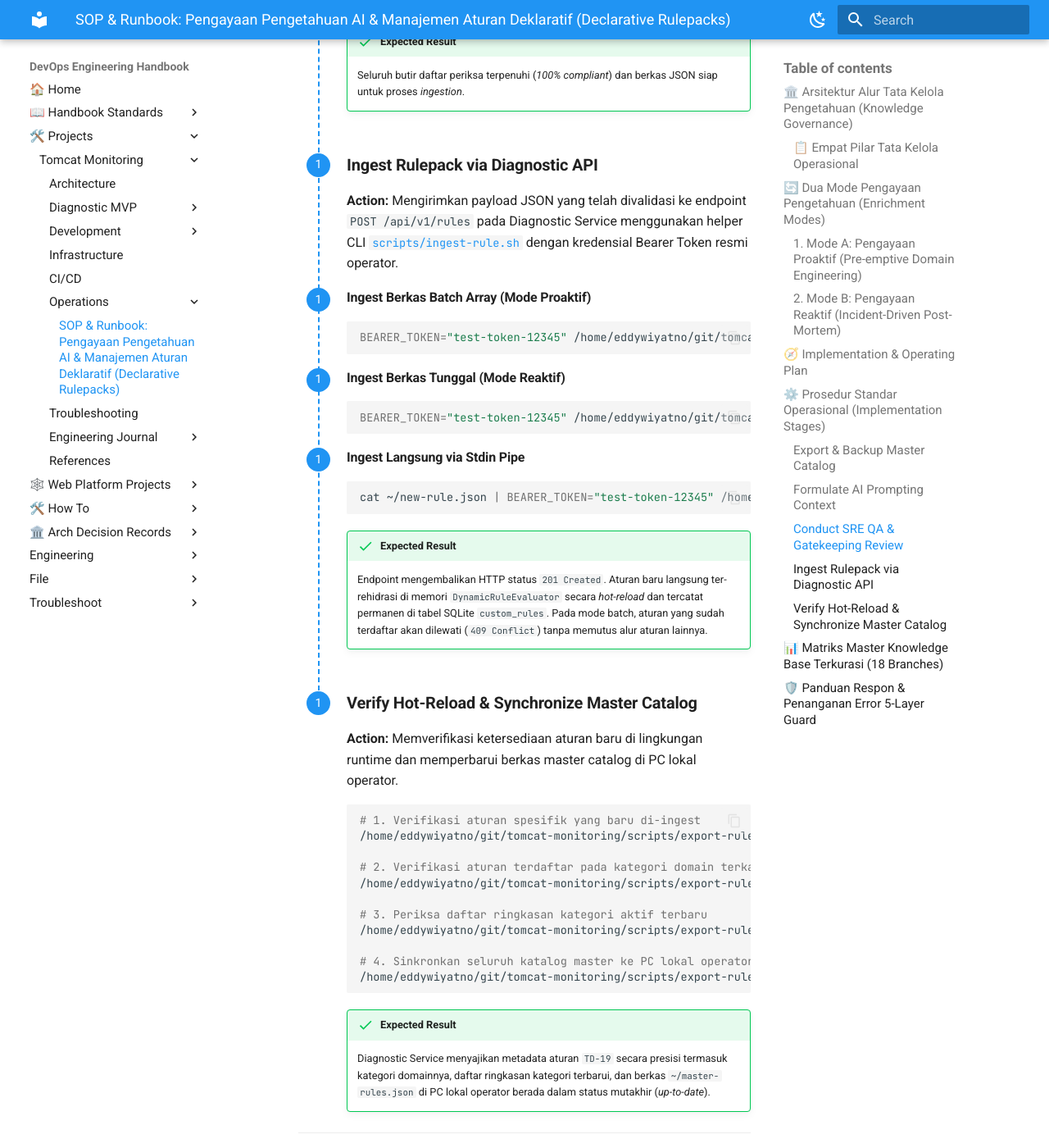
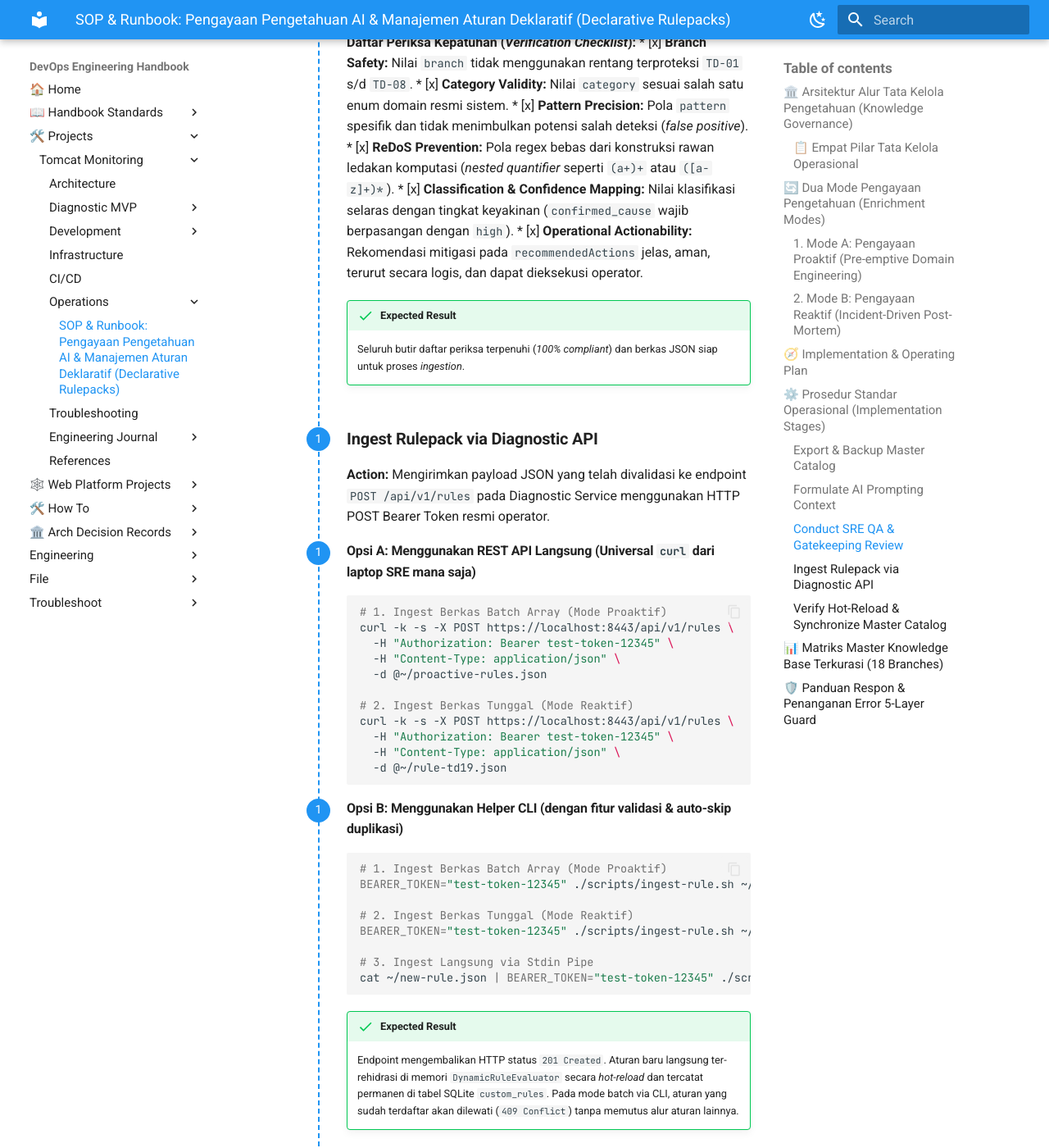
Before and after one commit to edkas07-oss/devops-handbook, an MkDocs documentation site: the page built from docs/projects/tomcat-monitoring/operations/ai-knowledge-enrichment-and-rule-management-runbook.md, in a window 1280 px wide and 1400 px high, scrolled down 7584 px. Shown: the whole window at 82% size. Built offline with MkDocs 1.6.1 and Material for MkDocs 9.7.7, drawn with Linux system fonts in a browser that asks for light colours; some of the changed text lies outside the part shown.

Commit message:
docs(runbook): standardize SOP with universal REST API curl options and helper CLI

````diff
--- a/docs/projects/tomcat-monitoring/operations/ai-knowledge-enrichment-and-rule-management-runbook.md
+++ b/docs/projects/tomcat-monitoring/operations/ai-knowledge-enrichment-and-rule-management-runbook.md
@@ -10,7 +10,7 @@ Sistem mengadopsi prinsip **Human-in-the-Loop Governance** di mana kecerdasan bu
 
 ```mermaid
 flowchart TD
-    subgraph SRE_Env["Lingkungan Operator SRE (PC Lokal)"]
+    subgraph SRE_Env["Laptop Operator SRE (Remote / Local)"]
         MC["<b>Master Rules Catalog</b><br/>(master-rules.json)"]
         PROMPT["<b>AI Prompt Formulation</b><br/>(Domain / Log Evidence)"]
         QA["<b>SRE QA Review</b><br/>(Pattern & SOP Check)"]
@@ -20,8 +20,8 @@ flowchart TD
         LLM["<b>LLM Analyzer</b><br/>(Gemini / Claude / GPT)"]
     end
 
-    subgraph Runtime_Env["DevOps Lab Container Network"]
-        API["<b>Diagnostic Service API</b><br/>POST /api/v1/rules<br/>(Port 8443 TLS)"]
+    subgraph Runtime_Env["Monitoring Platform Network"]
+        API["<b>Diagnostic Service REST API</b><br/>POST /api/v1/rules<br/>(Port 8443 TLS)"]
         GUARD["<b>5-Layer Ingestion Guard</b><br/>Auth • Schema • Collision<br/>Immutability • Payload Size"]
         ENGINE["<b>Dynamic Rule Evaluator</b><br/>(In-Memory RAM Engine)"]
         DB[("<b>SQLite Database</b><br/>(custom_rules table)")]
@@ -30,11 +30,11 @@ flowchart TD
     MC --> PROMPT
     PROMPT -->|"Kirim Konteks"| LLM
     LLM -->|"JSON Rulepack"| QA
-    QA -->|"Ingest via CLI"| API
+    QA -->|"REST API / curl / CLI"| API
     API --> GUARD
     GUARD -->|"Hot-Reload"| ENGINE
     GUARD -->|"Persistensi"| DB
-    DB -.->|"Ekspor & Verifikasi"| MC
+    DB -.->|"GET /api/v1/rules"| MC
 ```
 
 ### 📋 Empat Pilar Tata Kelola Operasional
@@ -147,23 +147,34 @@ sequenceDiagram
 
 ### Export & Backup Master Catalog
 
-**Action:** Mengambil salinan seluruh aturan diagnosis aktif atau memeriksa daftar kategori dari Diagnostic Service dan menyimpannya ke direktori kerja PC lokal operator.
+**Action:** Mengambil salinan seluruh aturan diagnosis aktif atau memeriksa daftar kategori dari Diagnostic Service REST API (`https://<DIAGNOSTIC_HOST>:8443/api/v1/rules`) dan menyimpannya ke berkas kerja lokal operator (`~/master-rules.json`).
 
+#### Opsi A: Menggunakan REST API Langsung (Universal `curl` dari laptop SRE mana saja)
+```bash
+# 1. Ekspor seluruh katalog master aktif ke berkas lokal
+curl -k -s -H "Authorization: Bearer test-token-12345" \
+  https://localhost:8443/api/v1/rules > ~/master-rules.json
+
+# 2. Atau ekspor per kategori failure domain spesifik
+curl -k -s -H "Authorization: Bearer test-token-12345" \
+  "https://localhost:8443/api/v1/rules?category=database_persistence"
+```
+
+#### Opsi B: Menggunakan Helper CLI (dari direktori repositori tomcat-monitoring)
 ```bash
 # 1. Menampilkan daftar ringkasan seluruh kategori aktif beserta jumlah aturan
-/home/eddywiyatno/git/tomcat-monitoring/scripts/export-rules.sh --categories
+./scripts/export-rules.sh --categories
 
 # 2. Ekspor seluruh katalog aturan aktif ke berkas lokal
-/home/eddywiyatno/git/tomcat-monitoring/scripts/export-rules.sh > ~/master-rules.json
+./scripts/export-rules.sh > ~/master-rules.json
 
 # 3. Atau ekspor per kategori failure domain spesifik
-/home/eddywiyatno/git/tomcat-monitoring/scripts/export-rules.sh --category database_persistence
-/home/eddywiyatno/git/tomcat-monitoring/scripts/export-rules.sh --category jvm_memory
+./scripts/export-rules.sh --category database_persistence
 ```
 
 !!! success "Expected Result"
 
-    Operator dapat melihat daftar ringkasan kategori aktif di terminal, dan berkas `master-rules.json` tersimpan di PC lokal operator dalam format JSON terstruktur yang memuat seluruh deklarasi aturan aktif (`TD-09` s/d `TD-18`) beserta kategori domainnya.
+    Operator menerima respons HTTP 200 OK dan berkas `~/master-rules.json` tersimpan di PC lokal operator dalam format JSON terstruktur yang memuat seluruh deklarasi aturan aktif (`TD-09` s/d `TD-18`) beserta kategori domainnya.
 
 </div>
 
@@ -260,26 +271,38 @@ Lalu simpan output jsonnya kedalam file ~/rule-td19.json
 
 ### Ingest Rulepack via Diagnostic API
 
-**Action:** Mengirimkan payload JSON yang telah divalidasi ke endpoint `POST /api/v1/rules` pada Diagnostic Service menggunakan helper CLI [`scripts/ingest-rule.sh`](file:///home/eddywiyatno/git/tomcat-monitoring/scripts/ingest-rule.sh) dengan kredensial Bearer Token resmi operator.
+**Action:** Mengirimkan payload JSON yang telah divalidasi ke endpoint `POST /api/v1/rules` pada Diagnostic Service menggunakan HTTP POST Bearer Token resmi operator.
 
-#### Ingest Berkas Batch Array (Mode Proaktif)
+#### Opsi A: Menggunakan REST API Langsung (Universal `curl` dari laptop SRE mana saja)
 ```bash
-BEARER_TOKEN="test-token-12345" /home/eddywiyatno/git/tomcat-monitoring/scripts/ingest-rule.sh ~/proactive-rules.json
+# 1. Ingest Berkas Batch Array (Mode Proaktif)
+curl -k -s -X POST https://localhost:8443/api/v1/rules \
+  -H "Authorization: Bearer test-token-12345" \
+  -H "Content-Type: application/json" \
+  -d @~/proactive-rules.json
+
+# 2. Ingest Berkas Tunggal (Mode Reaktif)
+curl -k -s -X POST https://localhost:8443/api/v1/rules \
+  -H "Authorization: Bearer test-token-12345" \
+  -H "Content-Type: application/json" \
+  -d @~/rule-td19.json
 ```
 
-#### Ingest Berkas Tunggal (Mode Reaktif)
+#### Opsi B: Menggunakan Helper CLI (dengan fitur validasi & auto-skip duplikasi)
 ```bash
-BEARER_TOKEN="test-token-12345" /home/eddywiyatno/git/tomcat-monitoring/scripts/ingest-rule.sh ~/rule-td19.json
-```
+# 1. Ingest Berkas Batch Array (Mode Proaktif)
+BEARER_TOKEN="test-token-12345" ./scripts/ingest-rule.sh ~/proactive-rules.json
 
-#### Ingest Langsung via Stdin Pipe
-```bash
-cat ~/new-rule.json | BEARER_TOKEN="test-token-12345" /home/eddywiyatno/git/tomcat-monitoring/scripts/ingest-rule.sh -
+# 2. Ingest Berkas Tunggal (Mode Reaktif)
+BEARER_TOKEN="test-token-12345" ./scripts/ingest-rule.sh ~/rule-td19.json
+
+# 3. Ingest Langsung via Stdin Pipe
+cat ~/new-rule.json | BEARER_TOKEN="test-token-12345" ./scripts/ingest-rule.sh -
 ```
 
 !!! success "Expected Result"
 
-    Endpoint mengembalikan HTTP status `201 Created`. Aturan baru langsung ter-rehidrasi di memori `DynamicRuleEvaluator` secara *hot-reload* dan tercatat permanen di tabel SQLite `custom_rules`. Pada mode batch, aturan yang sudah terdaftar akan dilewati (`409 Conflict`) tanpa memutus alur aturan lainnya.
+    Endpoint mengembalikan HTTP status `201 Created`. Aturan baru langsung ter-rehidrasi di memori `DynamicRuleEvaluator` secara *hot-reload* dan tercatat permanen di tabel SQLite `custom_rules`. Pada mode batch via CLI, aturan yang sudah terdaftar akan dilewati (`409 Conflict`) tanpa memutus alur aturan lainnya.
 
 </div>
 
@@ -287,20 +310,29 @@ cat ~/new-rule.json | BEARER_TOKEN="test-token-12345" /home/eddywiyatno/git/tomc
 
 ### Verify Hot-Reload & Synchronize Master Catalog
 
-**Action:** Memverifikasi ketersediaan aturan baru di lingkungan runtime dan memperbarui berkas master catalog di PC lokal operator.
+**Action:** Memverifikasi ketersediaan aturan baru di lingkungan runtime dan menyinkronkan kembali berkas master catalog di PC lokal operator.
 
+#### Opsi A: Menggunakan REST API Langsung (Universal `curl`)
 ```bash
 # 1. Verifikasi aturan spesifik yang baru di-ingest
-/home/eddywiyatno/git/tomcat-monitoring/scripts/export-rules.sh TD-19
+curl -k -s -H "Authorization: Bearer test-token-12345" \
+  https://localhost:8443/api/v1/rules/TD-19
 
-# 2. Verifikasi aturan terdaftar pada kategori domain terkait
-/home/eddywiyatno/git/tomcat-monitoring/scripts/export-rules.sh --category database_persistence
+# 2. Sinkronkan seluruh katalog master ke PC lokal operator
+curl -k -s -H "Authorization: Bearer test-token-12345" \
+  https://localhost:8443/api/v1/rules > ~/master-rules.json
+```
 
-# 3. Periksa daftar ringkasan kategori aktif terbaru
-/home/eddywiyatno/git/tomcat-monitoring/scripts/export-rules.sh --categories
+#### Opsi B: Menggunakan Helper CLI
+```bash
+# 1. Verifikasi aturan spesifik yang baru di-ingest
+./scripts/export-rules.sh TD-19
 
-# 4. Sinkronkan seluruh katalog master ke PC lokal operator
-/home/eddywiyatno/git/tomcat-monitoring/scripts/export-rules.sh > ~/master-rules.json
+# 2. Periksa daftar ringkasan kategori aktif terbaru
+./scripts/export-rules.sh --categories
+
+# 3. Sinkronkan seluruh katalog master ke PC lokal operator
+./scripts/export-rules.sh > ~/master-rules.json
 ```
 
 !!! success "Expected Result"
````
